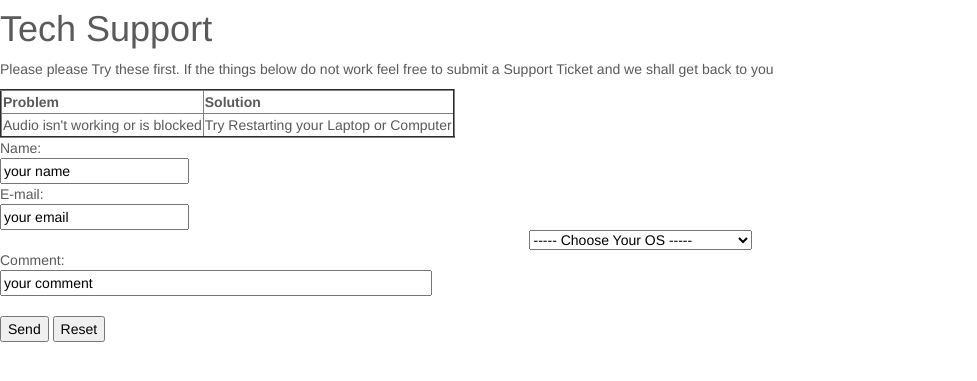
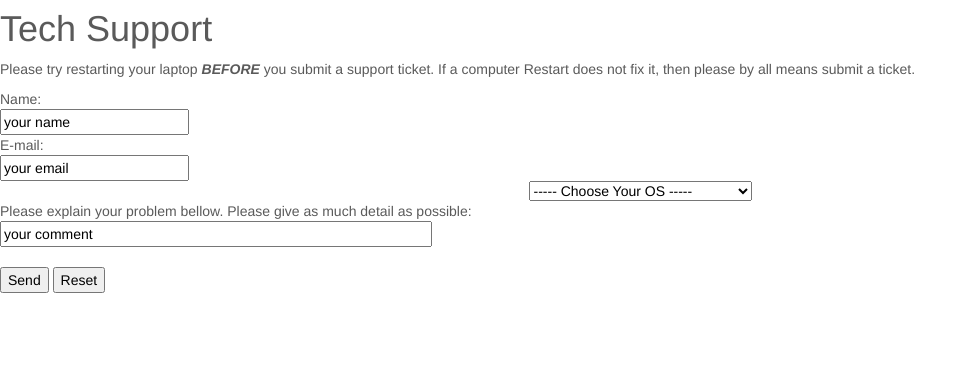
Before and after one commit to flamespinner/EnArchTechnologies, a PHP site: page /support.php in a window 1280 px wide. Shown: the part 71-452 px from the top of the page, without its empty margins (0-977 px from the left). Run offline with PHP 8.4, Linux system fonts and the light colour scheme; some libraries are stand-ins or nearby versions.

Commit message:
Support.php (No styles

```diff
--- a/support.php
+++ b/support.php
@@ -6,19 +6,9 @@
 <br />
 <br />
     <h1>Tech Support</h1>
-        <p>Please please Try these first. If the things below do not work feel free to submit a Support Ticket and we shall get back to you</p>
-    <table border="2">
-        <tr>
-            <td><b>Problem</b></td>
-            <td><b>Solution</b></td>
-        </tr>
-        <tr>
-            <td>Audio isn't working or is blocked</td>
-            <td>Try Restarting your Laptop or Computer</td>
-        </tr>
-    </table>
+        <p>Please try restarting your laptop <b><i>BEFORE</i></b> you submit a support ticket. If a computer Restart does not fix it, then please by all means submit a ticket.</p>
 
-    <form action="MAILTO:someone@example.com" method="post" enctype="text/plain">
+    <form action="MAILTO:mwilke16@moundsparkacademy.org" method="post" enctype="text/plain">
         Name:<br>
             <input type="text" name="name" value="your name"><br>
         E-mail:<br>
@@ -27,8 +17,8 @@
                     <select name="mydropdown">
                         <option value="default">----- Choose Your OS -----</option>
                         <option value="xp">Windows XP/Vista</option>
-                        <option value="Milk">Windows 7</option>
-                        <option value="Cheese">Windows 8</option>
+                        <option value="W7">Windows 7</option>
+                        <option value="W8">Windows 8</option>
                         <option value="Mac">--------- Mac OS ---------</option>
                         <option value="10.5/6">Mac OS X 10.5/6 Snow/Leopard</option>
                         <option value="10.7">Mac OS X 10.7 Lion</option>
@@ -36,7 +26,7 @@
                         <option value="10.9">Mac OS X 10.9 Mavericks</option>
                     </select>
                 </div>
-        Comment:<br>
+        Please explain your problem bellow. Please give as much detail as possible:<br>
             <input type="text" name="comment" value="your comment" size="50"><br><br>
             <input type="submit" value="Send">
             <input type="reset" value="Reset">
```
